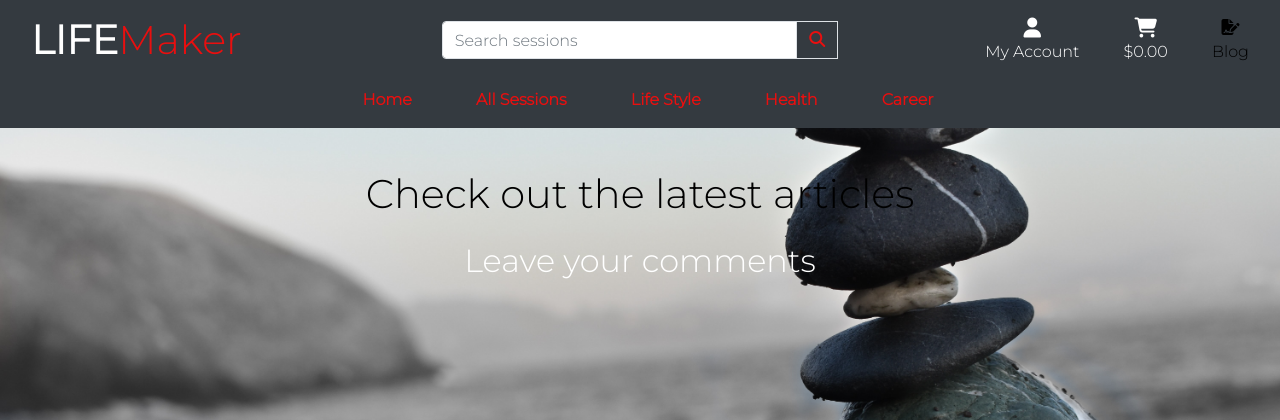
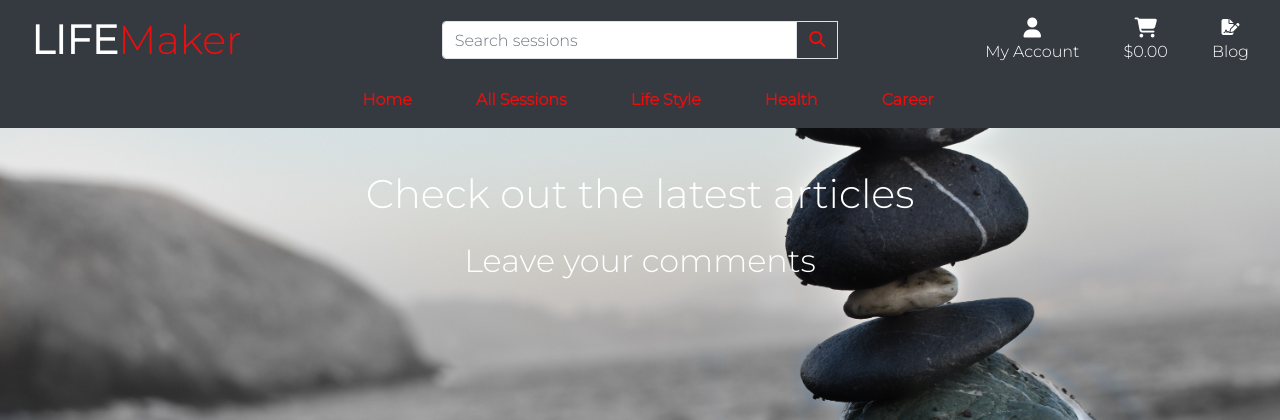
Before and after one commit to Diolg/life-maker, a Django app: page /blog/ in a window 1280 px wide. Shown: the top 420 px of the page. Run offline with Django 3.2, Linux system fonts and the light colour scheme; data that the repository does not hold is empty; some libraries are stand-ins or nearby versions.

Commit message:
Add white color to the blog header

```diff
--- a/static/css/base.css
+++ b/static/css/base.css
@@ -287,9 +287,7 @@ a .upbtn-link {
     margin-top: 170px;
 }
 
-#blog {
-    color: #000;
-}
+
 /*-----My Account----*/
 
 .sign-out {
```
